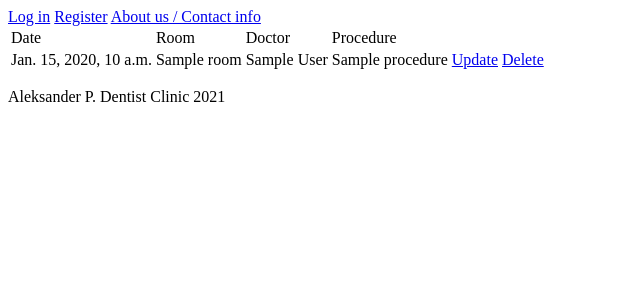
After one commit to unlockpl/dentist_clinic, a Django app: page /room/1/appointments/ in a window 1280 px wide. The commit adds this page. Shown: the top 300 px of the page, without its empty margins (0-640 px from the left). Run offline with Django 3.2, Linux system fonts and the light colour scheme; tables that the repository leaves empty hold one stand-in row (values such as "Sample post").

Commit message:
model fix, appointment lists done

```diff
--- a/dentist_clinic/models.py
+++ b/dentist_clinic/models.py
@@ -18,16 +18,18 @@ class Procedure(models.Model):
 class Appointment(models.Model):
     date = models.DateTimeField()
     room = models.ForeignKey(Room, on_delete=models.CASCADE)
+    patient = models.ForeignKey(User, on_delete=models.CASCADE, related_name='patient_appointment', null=True)
+    doctor = models.ForeignKey(User, on_delete=models.CASCADE, related_name='doctor_appointment', null=True)
     procedure = models.ForeignKey(Procedure, on_delete=models.CASCADE)
 
 
 class PatientHistory(models.Model):
     description = models.TextField()
+    patient = models.ForeignKey(User, on_delete=models.CASCADE, related_name='patient_history', null=True)
+    doctor = models.ForeignKey(User, on_delete=models.CASCADE, related_name='doctor_history', null=True)
 
 
 class UserData(models.Model):
     phone = models.CharField(max_length=32)
     address = models.TextField()
     user = models.OneToOneField(User, on_delete=models.CASCADE)
-    appointments = models.ForeignKey(Appointment, on_delete=models.CASCADE, blank=True, null=True)
-    patient_histories = models.ManyToManyField(PatientHistory, blank=True)
--- /dev/null
+++ b/dentist_clinic/templates/lists/appointment-list-by-room.html
@@ -0,0 +1,27 @@
+{% extends 'base.html' %}
+{% block content %}
+    <table>
+        {% for item in object_list %}
+            <thead>
+                <tr>
+                    <td>Date</td>
+                    <td>Room</td>
+                    <td>Doctor</td>
+                    <td>Procedure</td>
+                </tr>
+            </thead>
+            <tr>
+                <td>{{ item.date }}</td>
+                <td>{{ item.room.name }}</td>
+                <td>{{ item.doctor.first_name }} {{ item.doctor.last_name }}</td>
+                <td>{{ item.procedure.name }}</td>
+                <td>
+                    <a href="{% url 'appointment-update' item.pk %}">Update</a>
+                </td>
+                <td>
+                    <a href="{% url 'appointment-delete' item.pk %}">Delete</a>
+                </td>
+            </tr>
+        {% endfor %}
+    </table>
+{% endblock %}
--- a/dentist_clinic/templates/lists/doctor-list.html
+++ b/dentist_clinic/templates/lists/doctor-list.html
@@ -9,7 +9,7 @@
                 <td>{{ item.phone }}</td>
                 <td>{{ item.address }}</td>
                 <td>
-                    <a href="{% url 'doctor-appointment-list' pk=item.user.pk %}">Appointments</a>
+                    <a href="{% url 'appointment-list-by-doctor' pk=item.user.pk %}">Appointments</a>
                 </td>
             </tr>
         {% endfor %}
--- a/dentist_clinic/templates/lists/patient-list.html
+++ b/dentist_clinic/templates/lists/patient-list.html
@@ -9,7 +9,7 @@
                 <td>{{ item.phone }}</td>
                 <td>{{ item.address }}</td>
                 <td>
-                    <a href="{% url 'patient-appointment-list' pk=item.user.pk %}">Appointments</a>
+                    <a href="{% url 'appointment-list-by-patient' pk=item.user.pk %}">Appointments</a>
                 </td>
             </tr>
         {% endfor %}
--- a/dentist_clinic/templates/lists/room-list.html
+++ b/dentist_clinic/templates/lists/room-list.html
@@ -5,7 +5,7 @@
             <tr>
                 <td>{{ item.name }}</td>
                 <td>
-                    <a href="{% url 'room-appointment-list' pk=item.pk %}">Appointments</a>
+                    <a href="{% url 'appointment-list-by-room' pk=item.pk %}">Appointments</a>
                 </td>
             </tr>
         {% endfor %}
--- a/dentist_clinic/views.py
+++ b/dentist_clinic/views.py
@@ -1,7 +1,9 @@
-from django.contrib.auth.mixins import LoginRequiredMixin
+from django.contrib.auth.decorators import user_passes_test
+from django.contrib.auth.mixins import LoginRequiredMixin,UserPassesTestMixin
 from django.contrib.auth.models import User, Group
 from django.contrib.auth.views import LoginView, LogoutView
 from django.shortcuts import render
+from django.urls import reverse_lazy
 from django.views import View
 from django.views.generic import CreateView, DeleteView, DetailView, FormView, ListView, UpdateView
 
@@ -10,9 +12,14 @@ from dentist_clinic.models import Appointment, PatientHistory, Procedure, Room,
 
 # Create your views here.
 
+class DoctorUserMixin(LoginRequiredMixin, UserPassesTestMixin):
+    def test_func(self):
+        return self.request.user.groups.filter(name='Doctor').exists()
 
-def doctor_login_check(user):
-    return user.groups.filter(name='Doctor').exists()
+
+class PatientUserMixin(LoginRequiredMixin, UserPassesTestMixin):
+    def test_func(self):
+        return self.request.user.groups.filter(name='Patient').exists()
 
 
 class HomeView(View):
@@ -43,43 +50,78 @@ class UserDataFormView(View):
     pass
 
 
-class DoctorListView(ListView):
+class AppointmentFormView(View):
+    pass
+
+
+class DoctorListView(DoctorUserMixin, ListView):
     model = UserData
     template_name = 'lists/doctor-list.html'
     paginate_by = 50
 
     def get_queryset(self):
+        print(UserData.objects.filter(user__groups=Group.objects.filter(name='Doctor').first()).order_by('user__last_name'))
         return UserData.objects.filter(user__groups=Group.objects.filter(name='Doctor').first())\
             .order_by('user__last_name')
 
 
-class PatientListView(ListView):
+class PatientListView(DoctorUserMixin, ListView):
     model = UserData
     template_name = 'lists/patient-list.html'
     paginate_by = 50
 
-    def get_queryset(self):
-        return UserData.objects.filter(user__groups=Group.objects.filter(name='Patient').first())\
-            .order_by('user__last_name')
+    # def get_queryset(self):
+    #     return UserData.objects.filter(user__groups=Group.objects.filter(name='Patient').first())\
+    #         .order_by('-user__last_name')
 
 
-class RoomListView(ListView):
+class RoomListView(DoctorUserMixin, ListView):
     model = Room
     template_name = 'lists/room-list.html'
     paginate_by = 50
 
 
-class AppointmentListByPatientView(View):
-    pass
+class AppointmentListByPatientView(LoginRequiredMixin, UserPassesTestMixin, ListView):
+    model = Appointment
+    template_name = 'lists/appointment-list-by-patient.html'
+    paginate_by = 50
+
+    def get_queryset(self):
+        return Appointment.objects.filter(patient__pk=self.kwargs['pk']).order_by('-date')
+
+    def test_func(self):
+        return self.request.user.groups.filter(name='Doctor').exists() or self.request.user.pk == self.kwargs['pk']
 
 
-class AppointmentListByDoctorView(View):
-    pass
+class AppointmentListByDoctorView(DoctorUserMixin, ListView):
+    model = Appointment
+    template_name = 'lists/appointment-list-by-doctor.html'
+    paginate_by = 50
+
+    def get_queryset(self):
+        return Appointment.objects.filter(doctor__pk=self.kwargs['pk']).order_by('-date')
 
 
-class AppointmentListByRoomView(View):
-    pass
+class AppointmentListByRoomView(ListView):
+    model = Appointment
+    template_name = 'lists/appointment-list-by-room.html'
+    paginate_by = 50
+
+    def get_queryset(self):
+        return Appointment.objects.filter(room__pk=self.kwargs['pk']).order_by('-date')
 
 
-class AppointmentFormView(View):
-    pass
+class AppointmentUpdateView(LoginRequiredMixin, UserPassesTestMixin, UpdateView):
+    def test_func(self):
+        appointment = Appointment.objects.get(pk=self.kwargs['pk'])
+        return self.request.user.groups.filter(name='Doctor').exists() or self.request.user == appointment.patient
+
+
+class AppointmentDeleteView(LoginRequiredMixin, UserPassesTestMixin, DeleteView):
+    model = Appointment
+    success_url = reverse_lazy('home')
+    template_name = 'home.html'
+
+    def test_func(self):
+        appointment = Appointment.objects.get(pk=self.kwargs['pk'])
+        return self.request.user.groups.filter(name='Doctor').exists() or self.request.user == appointment.patient
--- a/dentist_clinic_v2/urls.py
+++ b/dentist_clinic_v2/urls.py
@@ -15,24 +15,25 @@ Including another URLconf
 """
 from django.contrib import admin
 from django.urls import path, include
-from dentist_clinic.views import AboutContactView, AppointmentFormView, AppointmentListByDoctorView, AppointmentListByPatientView, AppointmentListByRoomView, DoctorListView, HomeView, PatientListView, RoomListView, UserDataFormView, UserFormView, UserLoginView, UserLogoutView
+from dentist_clinic.views import AboutContactView, AppointmentDeleteView, AppointmentFormView, AppointmentListByDoctorView, AppointmentListByPatientView, AppointmentListByRoomView, AppointmentUpdateView, DoctorListView, HomeView, PatientListView, RoomListView, UserDataFormView, UserFormView, UserLoginView, UserLogoutView
 
 urlpatterns = [
     path('admin/', admin.site.urls),
     path('', HomeView.as_view(), name='home'),
-    path('', include('django.contrib.auth.urls')),
+    path('login/', include('django.contrib.auth.urls')),
     path('login/', UserLoginView.as_view(), name='login'),
     path('logout/', UserLogoutView.as_view(), name='logout'),
     path('register/user', UserFormView.as_view(), name='register-user'),
     path('register/userdata', UserDataFormView.as_view(), name='register-user-data'),
     path('about-contact/', AboutContactView.as_view(), name='about-contact'),
-    path('patient/appointments/<int:pk>/',
-         AppointmentListByPatientView.as_view(), name='patient-appointment-list'),
-    path('patient/appointments/<int:pk>/new', AppointmentFormView.as_view(), name='appointment-form'),
-    path('doctor/appointments/<int:pk>/', AppointmentListByDoctorView.as_view(), name='doctor-appointment-list'),
-    path('room/appointments/<int:pk>/', AppointmentListByRoomView.as_view(), name='room-appointment-list'),
+    path('patient/<int:pk>/appointments/new/', AppointmentFormView.as_view(), name='appointment-form'),
+    path('patient/<int:pk>/appointments/', AppointmentListByPatientView.as_view(), name='appointment-list-by-patient'),
+    path('doctor/<int:pk>/appointments/', AppointmentListByDoctorView.as_view(), name='appointment-list-by-doctor'),
+    path('room/<int:pk>/appointments/', AppointmentListByRoomView.as_view(), name='appointment-list-by-room'),
     path('doctors/', DoctorListView.as_view(), name='doctor-list'),
     path('patients/', PatientListView.as_view(), name='patient-list'),
     path('rooms/', RoomListView.as_view(), name='room-list'),
+    path('appointment/<int:pk>/update/', AppointmentUpdateView.as_view(), name='appointment-update'),
+    path('appointment/<int:pk>/delete/', AppointmentDeleteView.as_view(), name='appointment-delete'),
 
 ]
--- a/templates/base.html
+++ b/templates/base.html
@@ -14,15 +14,15 @@
             {% else %}
                 {% if request.user|has_group:"Doctor" %}
                     {{ user.first_name }} {{ user.last_name }}
-                    <a href="{% url 'doctor-appointment-list' user.pk %}">Appointments</a>
+                    <a href="{% url 'appointment-list-by-doctor' user.pk %}">Appointments</a>
                     <a href="{% url 'register-user' %}">New Patient</a>
                     <a href="{% url 'patient-list' %}">Patients</a>
                     <a href="{% url 'doctor-list' %}">Doctors</a>
                     <a href="{% url 'room-list' %}">Rooms</a>
                     <a href="{% url 'logout' %}">Log out</a>
-                {% else %}
+                {% elif request.user|has_group:"Patient" %}
                     {{ user.first_name }} {{ user.last_name }}
-                    <a href="{% url 'patient-appointment-list' user.pk %}">Appointments</a>
+                    <a href="{% url 'appointment-list-by-patient' user.pk %}">Appointments</a>
                     <a href="{% url 'appointment-form' user.pk %}">New Appointment</a>
                     <a href="{% url 'logout' %}">Log out</a>
                 {% endif %}
```
Also changed, not shown: dentist_clinic/templates/lists/appointment-list-by-doctor.html (added, +27 -0 lines), dentist_clinic/templates/lists/appointment-list-by-patient.html (added, +27 -0 lines), dentist_clinic/migrations/0001_initial.py (deleted), dentist_clinic/migrations/0002_auto_20211015_1348.py (deleted), dentist_clinic/migrations/0003_auto_20211015_1518.py (deleted), dentist_clinic/migrations/0004_alter_userdata_patient_histories.py (deleted), dentist_clinic/migrations/0005_alter_userdata_appointments.py (deleted), dentist_clinic/migrations/0006_alter_userdata_appointments.py (deleted), dentist_clinic/migrations/__init__.py (deleted), dentist_clinic/templates/lists/patient-appointment-list.html (added), 1 other file.
